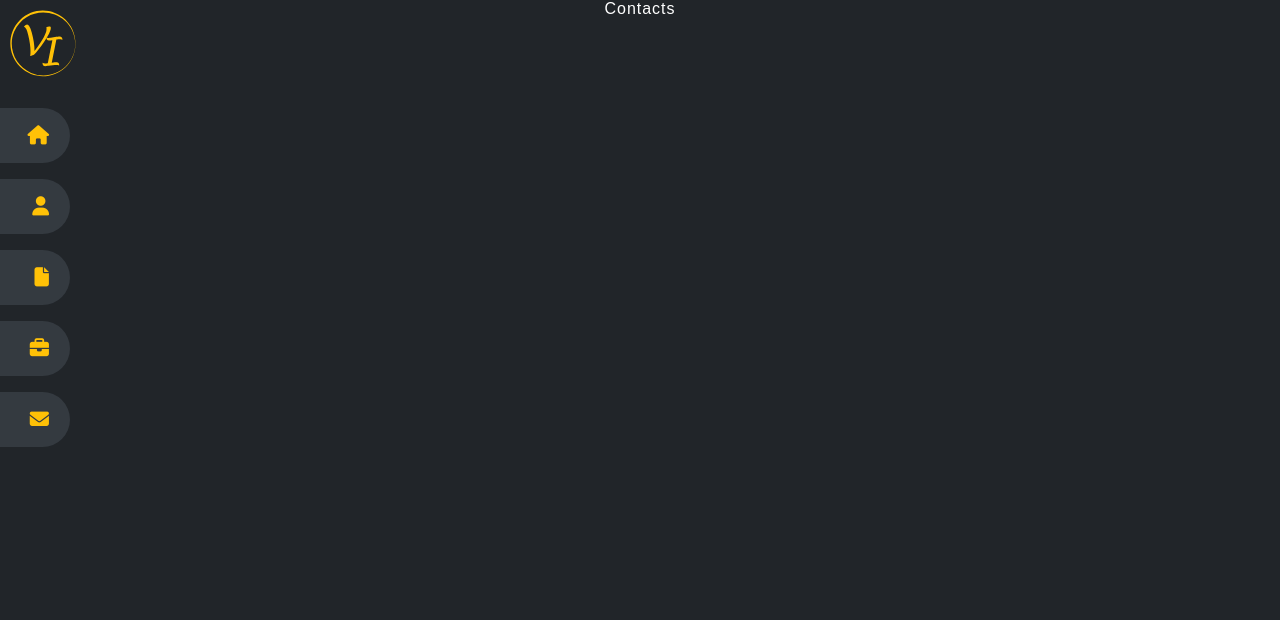
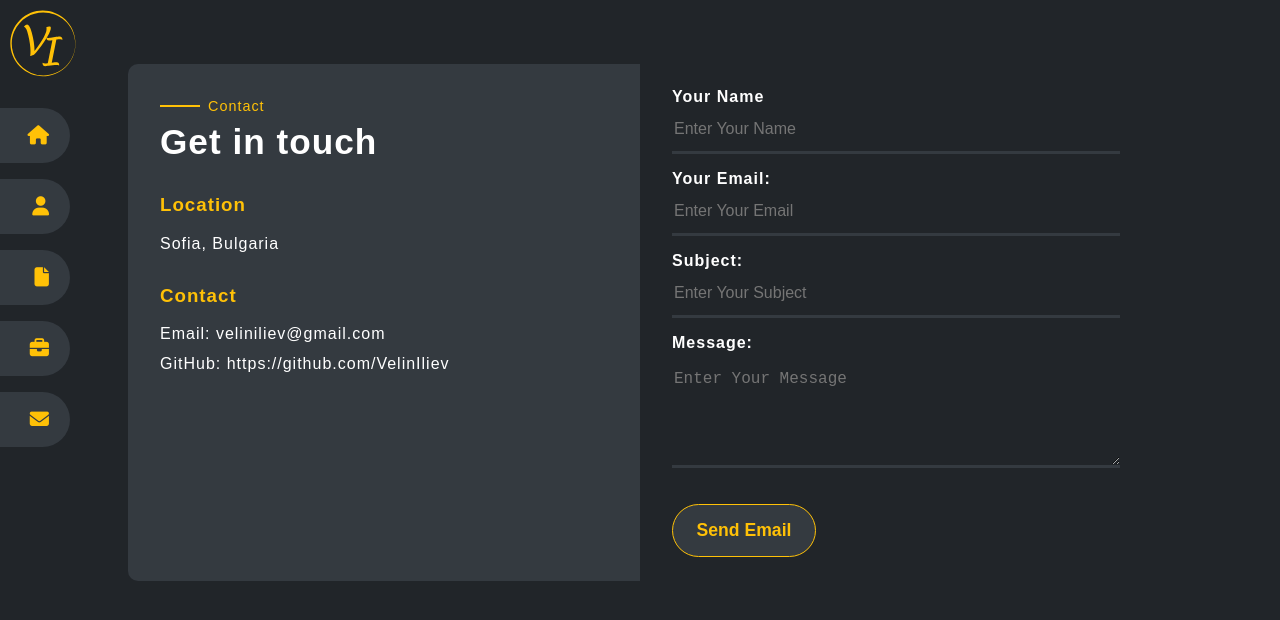
Before and after one commit to VelinIliev/veliniliev-personal-site, a Vue app: page / in a window 1280 px wide. Both pictures are taken after a click on the item 0 px from the left and 419 px from the top of the page. Shown: the top 620 px of the page. Built offline with nearby package versions, Linux system fonts and the light colour scheme.

Commit message:
Contacts

```diff
--- a/package.json
+++ b/package.json
@@ -9,6 +9,7 @@
   },
   "dependencies": {
     "core-js": "^3.8.3",
+    "emailjs-com": "^3.2.0",
     "vue": "^3.2.13"
   },
   "devDependencies": {
--- a/src/components/ContactComponent.vue
+++ b/src/components/ContactComponent.vue
@@ -1,11 +1,181 @@
 <template>
-	<div>Contacts</div>
+	<div class="wrapper">
+		<div class="left-side">
+			<div class="line"></div>
+			<div class="contact">
+				Contact
+			</div>
+			<h2>Get in touch</h2>
+			<h3>Location</h3>
+			<p>
+				Sofia, Bulgaria
+			</p>
+			<h3>Contact</h3>
+				<div class="link">
+					<a href="mailto:veliniliev@gmail.com" target="_blank">Email: veliniliev@gmail.com</a>
+				</div>
+			<div class="link">
+				<a href="https://github.com/VelinIliev" target="_blank">GitHub: https://github.com/VelinIliev</a>
+			</div>
+		</div>
+		<div class="right-side">
+			<div>
+				<form @submit.prevent="sendEmail">
+					<div>
+						<label for="name">Your Name</label><br>
+						<input type="text" v-model="emailData.name" required placeholder="Enter Your Name"/>
+					</div>
+					<div>
+						<label for="from">Your Email:</label><br>
+						<input type="email" v-model="emailData.from" required placeholder="Enter Your Email"/>
+					</div>
+					<div>
+						<label for="subject">Subject:</label><br>
+						<input type="text" v-model="emailData.subject" required placeholder="Enter Your Subject"/>
+					</div>
+					<div>
+						<label for="message">Message:</label><br>
+						<textarea v-model="emailData.message" required placeholder="Enter Your Message"></textarea>
+					</div>
+					<button type="submit" class="btn">Send Email</button>
+				</form>
+				<p v-if="responseMessage">{{ responseMessage }}</p>
+			</div>
+		</div>
+	</div>
 </template>
 
-<script>
+<script setup>
+	import { ref } from 'vue';
+import emailjs from 'emailjs-com';
 
+const emailData = ref({
+  from: '',
+  subject: '',
+  message: '',
+	name: '',
+});
+
+const responseMessage = ref('');
+
+async function sendEmail() {
+  try {
+    const serviceID = process.env.VUE_APP_EMAILJS_serviceID;
+    const templateID = process.env.VUE_APP_EMAILJS_templateID;
+    const userID = process.env.VUE_APP_EMAILJS_userID;
+
+    const templateParams = {
+      from_name: emailData.value.name,
+			to_name: "Velin",
+      subject: emailData.value.subject,
+      message: `from: ${emailData.value.from}\n
+      					name: ${emailData.value.name}\n
+      					subject: ${emailData.value.subject}\n
+      					message: ${emailData.value.message}`,
+    };
+
+    const response = await emailjs.send(serviceID, templateID, templateParams, userID);
+		if (response.status === 200) {
+			responseMessage.value = 'Email sent successfully!';
+			emailData.value.from = '';
+			emailData.value.subject = '';
+			emailData.value.message = '';
+			emailData.value.name = '';
+		}
+  } catch (error) {
+    responseMessage.value = 'Error sending email';
+    console.error(error);
+  }
+
+}
 </script>
 
 <style scoped>
+.left-side {
+	padding: 2rem;
+	text-align: left;
+	width: 50%;
+	min-height: 500px;
+	overflow: hidden;
+	border-radius: 10px 0 0 10px ;
+	background-color: var(--vi-light-dark);
+}
+.right-side {
+	display: flex;
+	flex-direction: column;
+	width: 50%;
+	color: var(--vi-white);
+	text-align: left;
+	padding: 1.5rem 2rem;
+}
 
+.contact {
+	position: relative;
+	font-size: .9rem;
+	left: 3rem;
+	color: var(--vi-yellow);
+}
+.line {
+	position: relative;
+	top: 9px;
+	left: 0px;
+	width: 40px;
+	height: 2px;
+	background-color: var(--vi-yellow);
+}
+h2 {
+	font-weight: 800;
+	font-size: 2.2rem;
+	margin: 0.5rem 0 2rem 0;
+}
+h3 {
+	color: var(--vi-yellow);
+	margin-top: 2rem;
+}
+.link {
+	cursor: pointer;
+	margin-bottom: .7rem;
+}
+a {
+	display: block;
+	cursor: pointer;
+	color: var(--vi-white);
+	text-decoration: none;
+	width: 100%;
+	height: 100%;
+}
+
+a.btn {
+	text-align: center;
+	text-decoration: none;
+}
+input, textarea {
+	width: 100%;
+	height: 3rem;
+	background-color: var(--vi-dark);
+	border: none;
+	font-size: 1rem;
+	border-bottom: 3px solid var(--vi-light-dark);
+	margin-bottom: 1rem;
+	color: var(--vi-white);
+}
+textarea {
+	height: 100px;
+	margin-top: 1rem;
+}
+input:focus, textarea:focus {
+	outline: none;
+
+	border-bottom: 3px solid var(--vi-yellow);
+}
+label {
+	font-weight: 800;
+}
+input:-webkit-autofill,
+input:-webkit-autofill:hover,
+input:-webkit-autofill:focus,
+input:-webkit-autofill:active  {
+  transition: background-color 6000s;
+  -webkit-text-fill-color: var(--vi-white);
+}
 </style>
```
Also changed, not shown: 2 other files (tests, documents, lock files or other folders).
